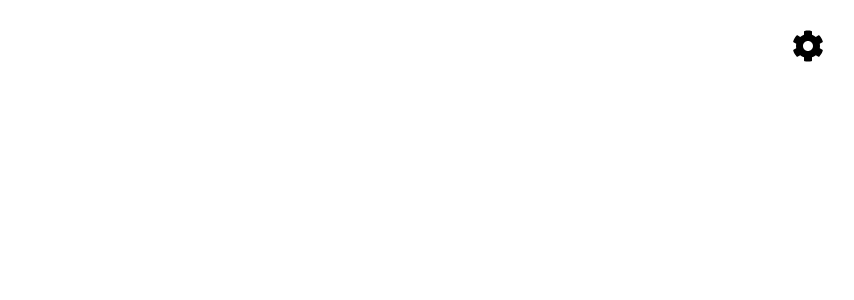
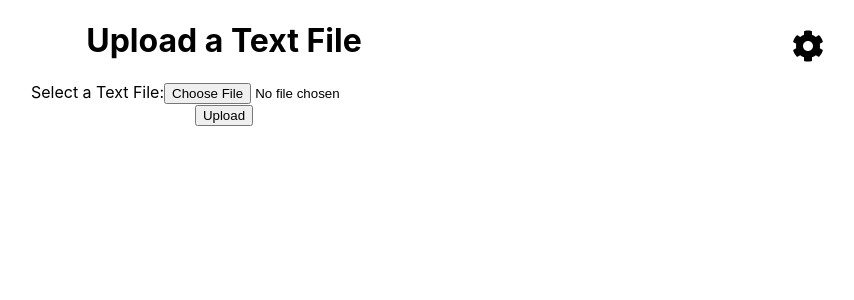
Before and after one commit to kartikgulia/Ship-Sorting-Balancing-CodeCraft-Solutions-FrontEnd, a React (Create React App) app: page / in a window 1280 px wide. Shown: the top 300 px of the page, without its empty margins (416-1270 px from the left). Built offline with nearby package versions, Linux system fonts and the light colour scheme.

Commit message:
Update App.js

```diff
--- a/src/App.js
+++ b/src/App.js
@@ -30,11 +30,10 @@ const App = () => {
         return <SelectContainerScreen />;
       case "UploadManifest":
         return <UploadScreen />;
-
       case "OperationList":
         return <OperationListScreen isBalance={0} />;
       default:
-        return null;
+        return <UploadScreen/>;
     }
   };
 
```
